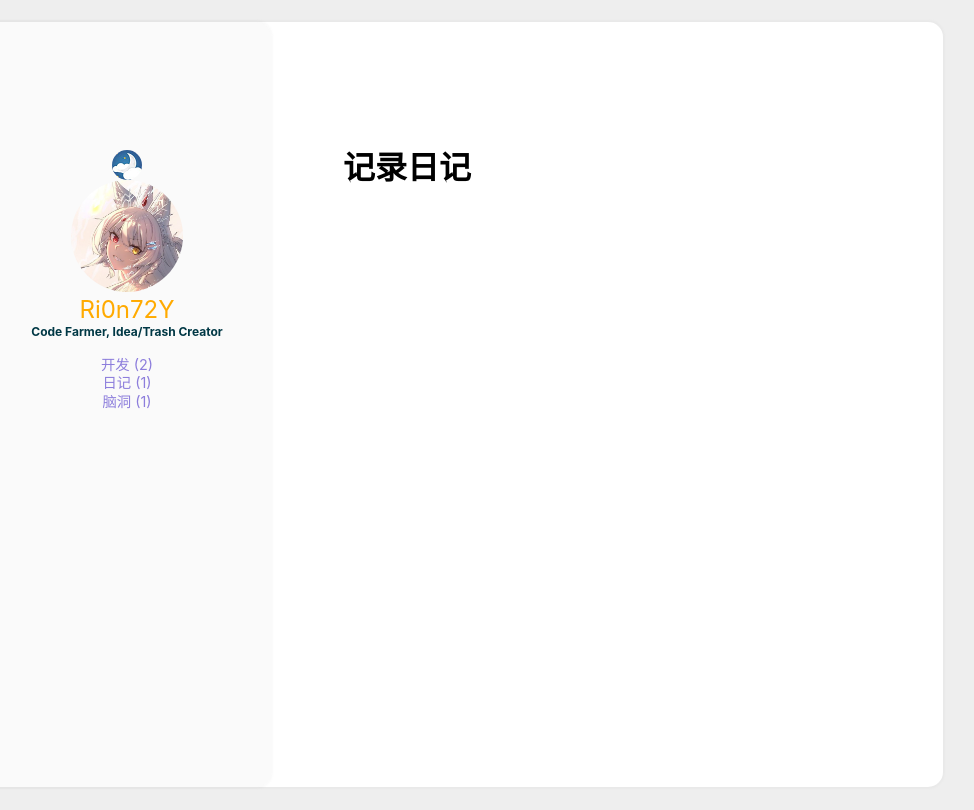
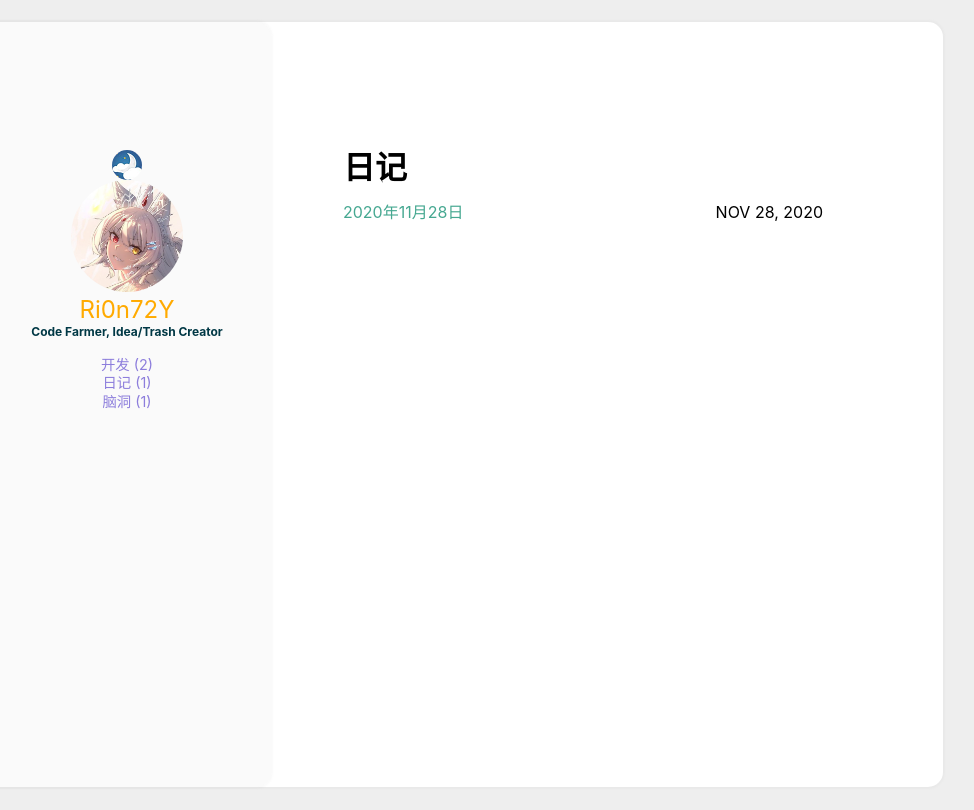
Before and after one commit to Ri0n72Y/ri0n72y.github.io, a Jekyll site: the page built from categories/日记.html, in a window 1280 px wide. Shown: the top 810 px of the page, without its empty margins (177-1151 px from the left). Built offline with Jekyll 4.4.1, drawn with Linux system fonts in a browser that asks for light colours; grey boxes are pictures that could not be loaded.

Commit message:
fix link

```diff
--- a/_posts/2020-11-28-d20201128.md
+++ b/_posts/2020-11-28-d20201128.md
@@ -20,11 +20,11 @@
 
 第二天再写日记还有一个假想的好处：如果你第一天有什么绝好的 idea，想象力完全停不下来，如果我还能够把它带到第二天并且记录下来的话，那么这个想法也许就值得一试，否则就可以被扔掉了，因为第二天的我不那么认同昨天的我的想法。尽管这是一个很常见的认知偏差，但确实有效的帮我整理了自己的想法。
 
-上午没有什么亮点。我想起了很久以前挖的一个坑，欠下的别人的债，于是开始研究和设计基于Unity实现的Galgame引擎。这方面的内容我大概会整理成其他的文章放在[另一个地方](../notes/unity/text_engine_module.md)。
+上午没有什么亮点。我想起了很久以前挖的一个坑，欠下的别人的债，于是开始研究和设计基于Unity实现的Galgame引擎。这方面的内容我大概会整理成其他的文章放在[另一个地方](../2020-11/text_engine_module)。
 
 慢慢觉得困了，我睡了一整个下午。可能是做的梦告诉了我什么，也可能是临醒来之前偶然想到的什么东西，我觉得在家办公远程上班是个很有挑战的事情。这当然不是我第一次思考它，但现在我终于有了时间去好好思考它。在家办公会遇到相当多的突发事件，内因外因都会有，而且会严重打断你的思路。这也是为什么很多人都会需要在家里有一个办公室，[露娜大人](https://zh.moegirl.org.cn/%E6%A8%B1%E5%B0%8F%E8%B7%AF%E9%9C%B2%E5%A8%9C)的设计室甚至会在地下，需要经过密闭的铁门才能进入。
 
-所以也许如何在安心的家里获得一个舒适的可以集中精神的办公环境，是一个烧脑且值得思考的问题。我觉得它可以作为一个时间安排类游戏的核心玩法去设计，如果我找时间写了这个的话，我会把它放在[这里](../idea/game/work_at_home.md)。
+所以也许如何在安心的家里获得一个舒适的可以集中精神的办公环境，是一个烧脑且值得思考的问题。我觉得它可以作为一个时间安排类游戏的核心玩法去设计，如果我找时间写了这个的话，我会把它放在[这里](../2020-11/work_at_home)。
 
 ## 附录
 
--- a/categories/开发.html
+++ b/categories/开发.html
@@ -1,6 +1,6 @@
 ---
 layout: page
-type: 记录文档
+type: 开发
 ---
 
 {% include archive.html %}
--- a/categories/日记.html
+++ b/categories/日记.html
@@ -1,6 +1,6 @@
 ---
 layout: page
-type: 记录日记
+type: 日记
 ---
 
 {% include archive.html %}
```
Also changed, not shown: content/2017-10-24-welcome.md (renamed from _posts/2017-10-24-welcome.md), content/2017-11-01-s2.md (renamed from _posts/2017-11-01-s2.md), content/2018-07-04-t1.md (renamed from _posts/2018-07-04-t1.md).
